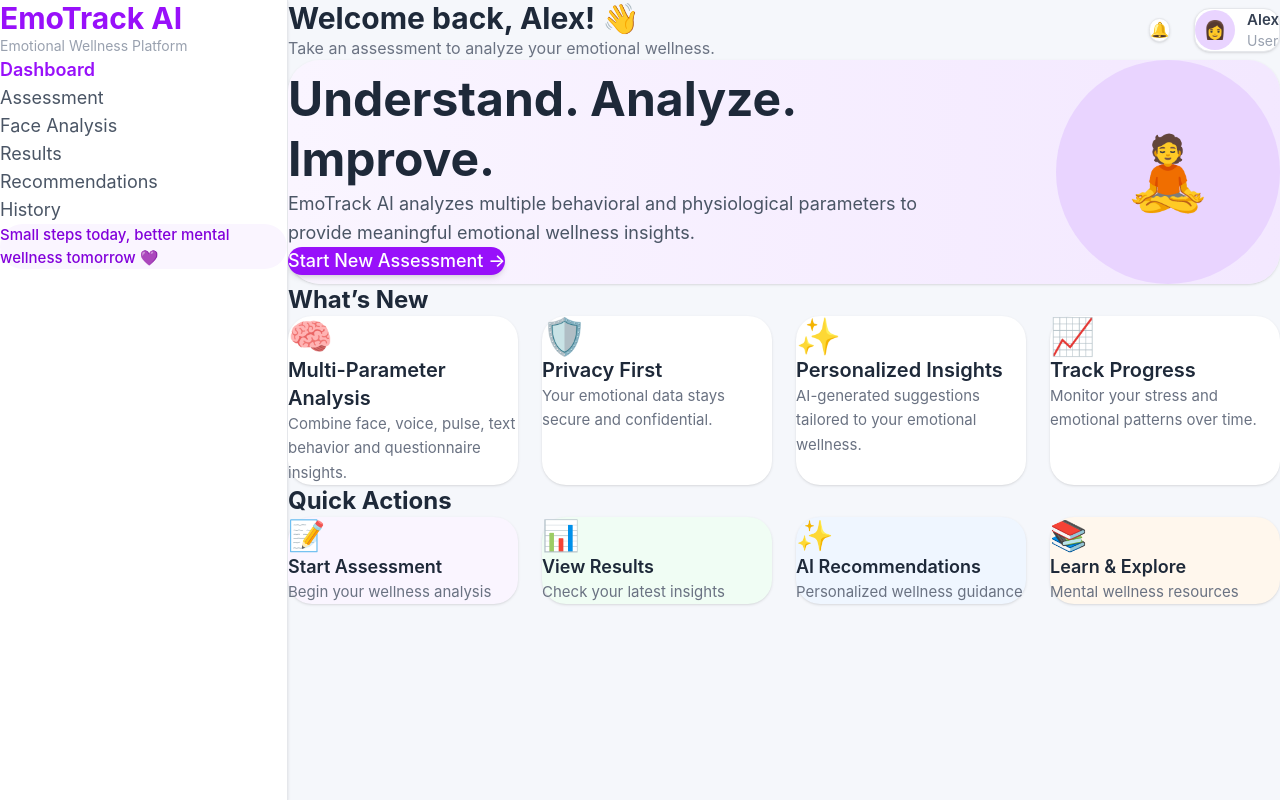
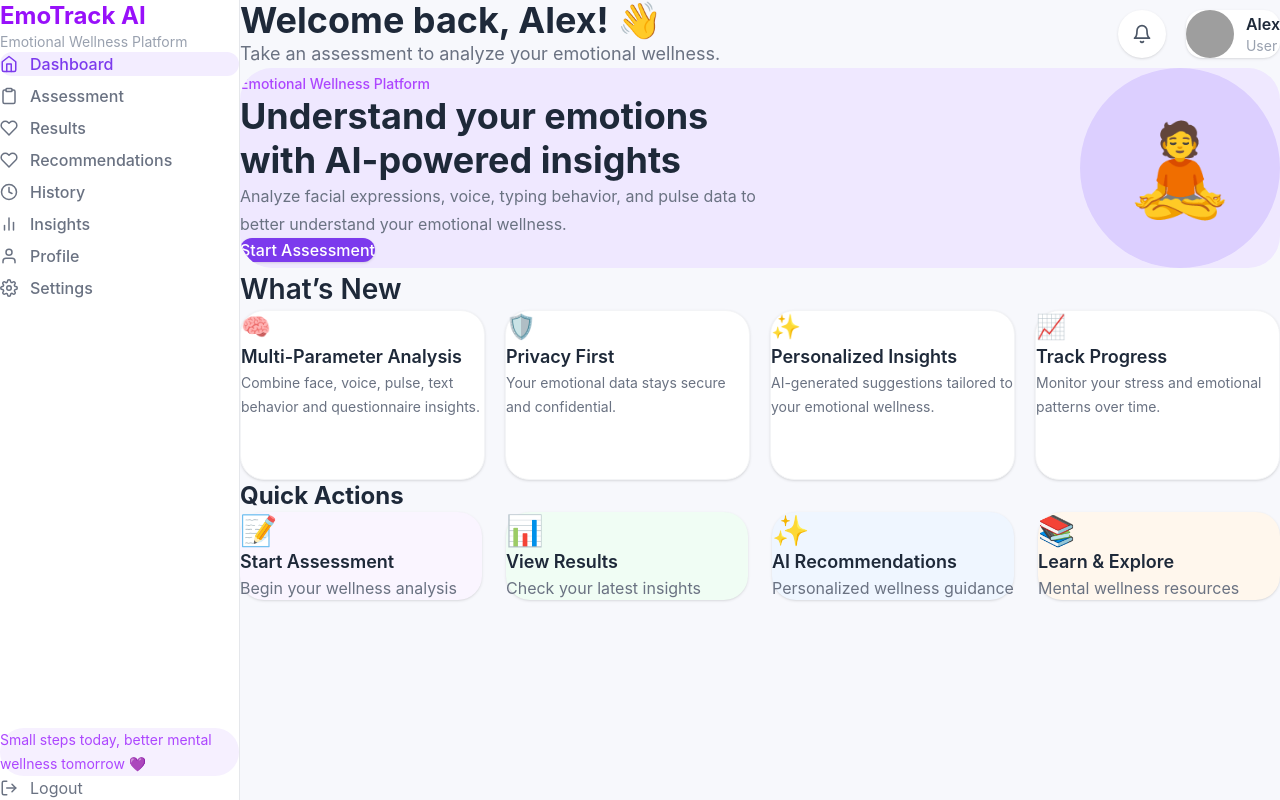
Before and after one commit to Vinuta-30/emotrack-ai, a React app in the folder frontend/: page / in a window 1280 px wide. Built offline with nearby package versions, Linux system fonts and the light colour scheme; grey boxes are pictures that could not be loaded; the HTML template or start-up script is replaced by a standard one.

Commit message:
Refined dashboard UI to match reference design

```diff
--- a/frontend/package.json
+++ b/frontend/package.json
@@ -10,9 +10,12 @@
     "preview": "vite preview"
   },
   "dependencies": {
+    "framer-motion": "^12.38.0",
     "react": "^19.2.6",
     "react-dom": "^19.2.6",
-    "react-router-dom": "^7.15.1"
+    "react-icons": "^5.6.0",
+    "react-router-dom": "^7.15.1",
+    "recharts": "^3.8.1"
   },
   "devDependencies": {
     "@eslint/js": "^10.0.1",
--- a/frontend/src/App.jsx
+++ b/frontend/src/App.jsx
@@ -1,29 +1,35 @@
-import { Routes, Route } from "react-router-dom"
+import { Routes, Route } from "react-router-dom";
 
-import Sidebar from "./components/Sidebar"
+import Sidebar from "./components/Sidebar";
 
-import Dashboard from "./pages/Dashboard"
-import Assessment from "./pages/Assessment"
-import FaceAnalysis from "./pages/FaceAnalysis"
+import Dashboard from "./pages/Dashboard";
+import Assessment from "./pages/Assessment";
+import FaceAnalysis from "./pages/FaceAnalysis";
 
 function App() {
+
   return (
-    <div className="flex h-screen bg-[#f5f7fb] overflow-hidden text-[15px]">
+
+    <div className="flex bg-[#f7f8fc] min-h-screen">
 
       <Sidebar />
 
-      <Routes>
+      <div className="flex-1 overflow-y-auto p-6">
 
-        <Route path="/" element={<Dashboard />} />
+        <Routes>
 
-        <Route path="/assessment" element={<Assessment />} />
+          <Route path="/" element={<Dashboard />} />
 
-        <Route path="/face-analysis" element={<FaceAnalysis />} />
+          <Route path="/assessment" element={<Assessment />} />
 
-      </Routes>
+          <Route path="/face-analysis" element={<FaceAnalysis />} />
+
+        </Routes>
+
+      </div>
 
     </div>
-  )
+  );
 }
 
-export default App
+export default App;
--- a/frontend/src/components/FeatureCards.jsx
+++ b/frontend/src/components/FeatureCards.jsx
@@ -1,61 +1,68 @@
 function FeatureCards() {
+
   const cards = [
     {
       title: "Multi-Parameter Analysis",
       desc: "Combine face, voice, pulse, text behavior and questionnaire insights.",
       emoji: "🧠",
     },
+
     {
       title: "Privacy First",
       desc: "Your emotional data stays secure and confidential.",
       emoji: "🛡️",
     },
+
     {
       title: "Personalized Insights",
       desc: "AI-generated suggestions tailored to your emotional wellness.",
       emoji: "✨",
     },
+
     {
       title: "Track Progress",
       desc: "Monitor your stress and emotional patterns over time.",
       emoji: "📈",
     },
-  ]
+  ];
 
   return (
-    <div className="mt-12">
 
-      <h2 className="text-2xl font-bold text-gray-800">
+    <div className="mt-8">
+
+      <h2 className="text-[28px] font-semibold text-gray-800 mb-5">
         What’s New
       </h2>
 
-      <div className="grid grid-cols-1 md:grid-cols-2 xl:grid-cols-4 gap-6 mt-6">
+      <div className="grid grid-cols-1 md:grid-cols-2 lg:grid-cols-4 gap-5">
 
         {cards.map((card, index) => (
+
           <div
             key={index}
-            className="bg-white rounded-3xl p-6 shadow-sm hover:shadow-md transition"
+            className="bg-white rounded-[24px] p-5 shadow-sm border border-gray-100 min-h-[170px]"
           >
 
-            <div className="text-4xl">
+            <div className="text-2xl">
               {card.emoji}
             </div>
 
-            <h3 className="mt-5 text-xl font-semibold text-gray-800">
+            <h3 className="mt-4 text-[18px] font-semibold text-gray-800 leading-7">
               {card.title}
             </h3>
 
-            <p className="mt-3 text-gray-500 leading-relaxed">
+            <p className="mt-3 text-gray-500 text-sm leading-6">
               {card.desc}
             </p>
 
           </div>
+
         ))}
 
       </div>
 
     </div>
-  )
+  );
 }
 
-export default FeatureCards
+export default FeatureCards;
--- a/frontend/src/components/HeroSection.jsx
+++ b/frontend/src/components/HeroSection.jsx
@@ -1,34 +1,45 @@
 function HeroSection() {
   return (
-    <div className="mt-10 bg-gradient-to-r from-purple-50 to-purple-100 rounded-[32px] px-10 py-8 flex items-center justify-between shadow-sm">
 
-      <div className="max-w-2xl">
+    <div className="bg-[#efe8ff] rounded-[32px] px-10 py-6 flex items-center justify-between overflow-hidden">
 
-        <h2 className="text-4xl xl:text-5xl font-bold text-gray-800 leading-tight">
-          Understand. Analyze. Improve.
-        </h2>
+      {/* LEFT SIDE */}
+      <div className="max-w-[520px]">
 
-        <p className="mt-5 text-gray-600 text-lg leading-relaxed">
-          EmoTrack AI analyzes multiple behavioral and physiological
-          parameters to provide meaningful emotional wellness insights.
+        <p className="text-sm text-purple-500 font-medium mb-3">
+          Emotional Wellness Platform
         </p>
 
-        <button className="mt-7 bg-purple-600 hover:bg-purple-700 transition text-white px-7 py-3 rounded-2xl text-lg font-medium shadow-md">
-          Start New Assessment →
+        <h1 className="text-[36px] leading-[44px] font-bold text-gray-800">
+          Understand your emotions with AI-powered insights
+        </h1>
+
+        <p className="text-gray-500 mt-5 leading-7">
+          Analyze facial expressions, voice, typing behavior,
+          and pulse data to better understand your emotional wellness.
+        </p>
+
+        <button className="mt-6 bg-[#7c3aed] hover:bg-[#6d28d9] text-white px-6 py-3 rounded-2xl transition font-medium shadow-sm">
+          Start Assessment
         </button>
 
       </div>
 
+      {/* RIGHT SIDE */}
       <div className="hidden lg:flex items-center justify-center">
 
-        <div className="w-56 h-56 rounded-full bg-purple-200 flex items-center justify-center text-7xl">
-          🧘
+        <div className="w-[200px] h-[200px] rounded-full bg-[#dccfff] flex items-center justify-center">
+
+          <div className="text-[90px]">
+            🧘
+          </div>
+
         </div>
 
       </div>
 
     </div>
-  )
+  );
 }
 
-export default HeroSection
+export default HeroSection;
--- a/frontend/src/components/Sidebar.jsx
+++ b/frontend/src/components/Sidebar.jsx
@@ -1,77 +1,178 @@
-import { NavLink } from "react-router-dom"
+import {
+  FiHome,
+  FiClipboard,
+  FiHeart,
+  FiClock,
+  FiSettings,
+  FiLogOut,
+  FiUser,
+  FiBarChart2,
+} from "react-icons/fi";
+
+import { NavLink } from "react-router-dom";
 
 function Sidebar() {
   return (
 
-    <div className="w-72 h-screen bg-white border-r border-gray-200 px-8 py-10 shadow-sm">
+    <div className="w-[240px] h-screen bg-white border-r border-gray-200 flex flex-col justify-between px-5 py-8">
 
-      <h1 className="text-3xl font-bold text-purple-600">
+      {/* TOP */}
+      <div>
+
+        {/* LOGO */}
+        <div className="mb-10">
+
+          <h1 className="text-2xl font-bold text-purple-600">
             EmoTrack AI
           </h1>
 
-      <p className="text-gray-400 mt-2 text-sm">
+          <p className="text-gray-400 text-sm mt-1 leading-5">
             Emotional Wellness Platform
           </p>
 
-      <div className="mt-14 space-y-8">
+        </div>
+
+        {/* NAVIGATION */}
+        <div className="flex flex-col gap-2">
 
           <NavLink
             to="/"
             className={({ isActive }) =>
+              `flex items-center gap-3 px-4 py-2.5 rounded-2xl transition font-medium ${
                 isActive
-              ? "block text-purple-600 font-semibold text-lg"
-              : "block text-gray-600 hover:text-purple-600 transition text-lg"
+                  ? "bg-[#f3edff] text-[#7c3aed]"
+                  : "text-gray-500 hover:bg-gray-100"
+              }`
             }
           >
+            <FiHome size={18} />
             Dashboard
           </NavLink>
 
           <NavLink
             to="/assessment"
             className={({ isActive }) =>
+              `flex items-center gap-3 px-4 py-2.5 rounded-2xl transition font-medium ${
                 isActive
-              ? "block text-purple-600 font-semibold text-lg"
-              : "block text-gray-600 hover:text-purple-600 transition text-lg"
+                  ? "bg-[#f3edff] text-[#7c3aed]"
+                  : "text-gray-500 hover:bg-gray-100"
+              }`
             }
           >
+            <FiClipboard size={18} />
             Assessment
           </NavLink>
 
           <NavLink
-  to="/face-analysis"
+            to="/results"
             className={({ isActive }) =>
+              `flex items-center gap-3 px-4 py-2.5 rounded-2xl transition font-medium ${
                 isActive
-      ? "block text-purple-600 font-semibold text-lg"
-      : "block text-gray-600 hover:text-purple-600 transition text-lg"
+                  ? "bg-[#f3edff] text-[#7c3aed]"
+                  : "text-gray-500 hover:bg-gray-100"
+              }`
             }
           >
-  Face Analysis
+            <FiHeart size={18} />
+            Results
           </NavLink>
 
-        <p className="text-gray-600 text-lg">
-          Results
-        </p>
+          <NavLink
+            to="/recommendations"
+            className={({ isActive }) =>
+              `flex items-center gap-3 px-4 py-2.5 rounded-2xl transition font-medium ${
+                isActive
+                  ? "bg-[#f3edff] text-[#7c3aed]"
+                  : "text-gray-500 hover:bg-gray-100"
+              }`
+            }
+          >
+            <FiHeart size={18} />
+            Recommendations
+          </NavLink>
 
-        <p className="text-gray-600 text-lg">
-          Recommendations
-        </p>
+          <NavLink
+            to="/history"
+            className={({ isActive }) =>
+              `flex items-center gap-3 px-4 py-2.5 rounded-2xl transition font-medium ${
+                isActive
+                  ? "bg-[#f3edff] text-[#7c3aed]"
+                  : "text-gray-500 hover:bg-gray-100"
+              }`
+            }
+          >
+            <FiClock size={18} />
+            History
+          </NavLink>
 
-        <p className="text-gray-600 text-lg">
-          History
+          <NavLink
+            to="/insights"
+            className={({ isActive }) =>
+              `flex items-center gap-3 px-4 py-2.5 rounded-2xl transition font-medium ${
+                isActive
+                  ? "bg-[#f3edff] text-[#7c3aed]"
+                  : "text-gray-500 hover:bg-gray-100"
+              }`
+            }
+          >
+            <FiBarChart2 size={18} />
+            Insights
+          </NavLink>
+
+          <NavLink
+            to="/profile"
+            className={({ isActive }) =>
+              `flex items-center gap-3 px-4 py-2.5 rounded-2xl transition font-medium ${
+                isActive
+                  ? "bg-[#f3edff] text-[#7c3aed]"
+                  : "text-gray-500 hover:bg-gray-100"
+              }`
+            }
+          >
+            <FiUser size={18} />
+            Profile
+          </NavLink>
+
+          <NavLink
+            to="/settings"
+            className={({ isActive }) =>
+              `flex items-center gap-3 px-4 py-2.5 rounded-2xl transition font-medium ${
+                isActive
+                  ? "bg-[#f3edff] text-[#7c3aed]"
+                  : "text-gray-500 hover:bg-gray-100"
+              }`
+            }
+          >
+            <FiSettings size={18} />
+            Settings
+          </NavLink>
+
+        </div>
+      </div>
+
+      {/* BOTTOM */}
+      <div>
+
+        <div className="bg-[#f6f0ff] rounded-[24px] p-4 mb-5">
+
+          <p className="text-sm text-purple-500 leading-6">
+            Small steps today,
+            better mental wellness tomorrow 💜
           </p>
 
         </div>
 
-      <div className="mt-24 bg-purple-50 rounded-3xl p-6">
-        <p className="text-purple-700 font-medium">
-          Small steps today,
-          better mental wellness tomorrow 💜
-        </p>
+        <button className="flex items-center gap-3 text-gray-500 hover:text-purple-600 transition">
+
+          <FiLogOut size={18} />
+          Logout
+
+        </button>
+
       </div>
 
     </div>
-
-  )
+  );
 }
 
-export default Sidebar
+export default Sidebar;
--- a/frontend/src/components/Topbar.jsx
+++ b/frontend/src/components/Topbar.jsx
@@ -1,37 +1,53 @@
+import { FiBell } from "react-icons/fi";
+
 function Topbar() {
+
   return (
-    <div className="flex items-center justify-between">
 
+    <div className="flex items-center justify-between mb-8">
+
+      {/* LEFT */}
       <div>
-        <h1 className="text-3xl font-bold text-gray-800">
+
+        <h1 className="text-4xl font-bold text-gray-800">
           Welcome back, Alex! 👋
         </h1>
 
-        <p className="mt-2 text-gray-500 text-base">
+        <p className="text-gray-500 mt-2 text-lg">
           Take an assessment to analyze your emotional wellness.
         </p>
+
       </div>
 
-      <div className="flex items-center gap-6">
+      {/* RIGHT */}
+      <div className="flex items-center gap-5">
 
-        <button className="bg-white p-3 rounded-full shadow-sm border border-gray-200">
-          🔔
-        </button>
+        {/* BELL */}
+        <div className="w-12 h-12 rounded-full bg-white shadow flex items-center justify-center">
 
-        <div className="flex items-center gap-3 bg-white px-4 py-2 rounded-2xl shadow-sm border border-gray-200">
+          <FiBell className="text-gray-600 text-xl" />
 
-          <div className="w-10 h-10 rounded-full bg-purple-200 flex items-center justify-center text-lg">
-            👩
-          </div>
+        </div>
+
+        {/* PROFILE */}
+        <div className="flex items-center gap-3 bg-white px-4 py-2 rounded-2xl shadow">
+
+          <img
+            src="https://i.pravatar.cc/100"
+            alt="profile"
+            className="w-12 h-12 rounded-full"
+          />
 
           <div>
-            <p className="font-semibold text-gray-700">
+
+            <h3 className="font-semibold text-gray-800">
               Alex
-            </p>
+            </h3>
 
             <p className="text-sm text-gray-400">
               User
             </p>
+
           </div>
 
         </div>
@@ -39,7 +55,7 @@ function Topbar() {
       </div>
 
     </div>
-  )
+  );
 }
 
-export default Topbar
+export default Topbar;
--- a/frontend/src/pages/Dashboard.jsx
+++ b/frontend/src/pages/Dashboard.jsx
@@ -5,17 +5,17 @@ import QuickActions from "../components/QuickActions"
 
 function Dashboard() {
   return (
-    <div className="flex-1 overflow-y-auto p-10 py-8 max-w-[1600px] mx-auto w-full ">
+    <div className="max-w-[1350px] mx-auto space-y-8">
 
-      <Topbar />
+  <Topbar />
 
-      <HeroSection />
+  <HeroSection />
 
-      <FeatureCards />
+  <FeatureCards />
 
-      <QuickActions />
+  <QuickActions />
 
-    </div>
+</div>
   )
 }
 
```
Also changed, not shown: 1 other file (tests, documents, lock files or other folders). Lines whose indentation alone changed are shown as unchanged.
